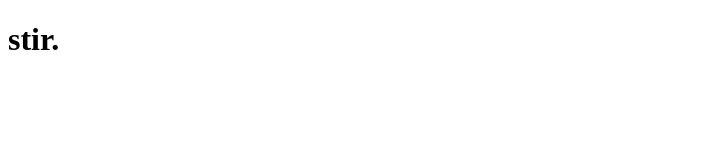
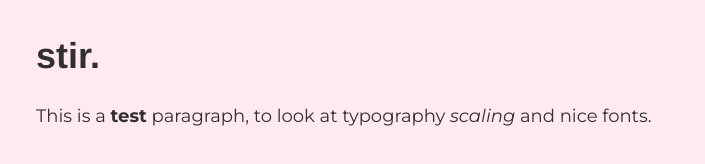
Before and after one commit to varjmes/stir, a Gatsby site: page / in a window 1280 px wide. Shown: the whole page, without its empty margins (0-705 px from the left). Built offline with nearby package versions, Linux system fonts and the light colour scheme; Gatsby itself is replaced by a stand-in of ours; a web font is replaced by a local one.

Commit message:
feat: typography + layout

```diff
--- a/gatsby-config.js
+++ b/gatsby-config.js
@@ -1,3 +1,11 @@
 module.exports = {
-  plugins: [`gatsby-plugin-styled-components`],
+  plugins: [
+    `gatsby-plugin-styled-components`,
+    {
+      resolve: `gatsby-plugin-typography`,
+      options: {
+        pathToConfigModule: `src/typography`,
+      },
+    },
+  ],
 }
--- a/jest.config.js
+++ b/jest.config.js
@@ -21,6 +21,7 @@ module.exports = {
     '!gatsby-config.js',
     '!jest.config.js',
     '!config/*.js',
+    '!src/typography.js',
     '**/*.js',
   ],
   coverageThreshold: {
--- a/package.json
+++ b/package.json
@@ -15,9 +15,12 @@
     "babel-plugin-styled-components": "^1.10.0",
     "gatsby": "2.1.19",
     "gatsby-plugin-styled-components": "^3.0.6",
+    "gatsby-plugin-typography": "^2.2.7",
     "react": "16.8.3",
     "react-dom": "16.8.3",
-    "styled-components": "^4.1.3"
+    "react-typography": "^0.16.18",
+    "styled-components": "^4.1.3",
+    "typography": "^0.16.18"
   },
   "devDependencies": {
     "babel-jest": "24.1.0",
--- /dev/null
+++ b/src/components/Layout/Layout.js
@@ -0,0 +1,19 @@
+import React from 'react'
+import { createGlobalStyle } from 'styled-components'
+
+import { Container } from './styles'
+import Header from './Header/Header'
+
+const GlobalStyles = createGlobalStyle`
+  body {
+    background: #ffebef;
+  }
+`
+
+export default ({ children }) => (
+  <Container>
+    <GlobalStyles />
+    <Header />
+    {children}
+  </Container>
+)
--- /dev/null
+++ b/src/components/Layout/styles.js
@@ -0,0 +1,5 @@
+import styled from 'styled-components'
+
+export const Container = styled.main`
+  margin: 2em;
+`
--- a/src/pages/index.js
+++ b/src/pages/index.js
@@ -1,9 +1,12 @@
-import React, { Fragment } from 'react'
+import React from 'react'
 
-import Header from '../components/Header/Header'
+import Layout from '../components/Layout/Layout'
 
 export default () => (
-  <Fragment>
-    <Header />
-  </Fragment>
+  <Layout>
+    <p>
+      This is a <b>test</b> paragraph, to look at typography <em>scaling</em>{' '}
+      and nice fonts.
+    </p>
+  </Layout>
 )
--- /dev/null
+++ b/src/typography.js
@@ -0,0 +1,37 @@
+import Typography from 'typography'
+
+const typography = new Typography({
+  baseFontSize: '18px',
+  baseLineHeight: 1.5,
+  scaleRatio: 2,
+  headerGray: 10,
+  bodyGray: 20,
+  googleFonts: [
+    {
+      name: 'Muli',
+      styles: [
+        '700',
+      ],
+    },
+    {
+      name: 'Montserrat',
+      styles: [
+        '400',
+        '400i',
+        '700',
+        '700i',
+      ],
+    },
+  ],
+  headerFontFamily: [
+    'Muli',
+    'Helvetica Neue',
+    'Helvetica',
+    'Arial',
+    'sans-serif',
+  ],
+  bodyFontFamily: ['Montserrat', 'Arial', 'sans-serif'],
+  includeNormalize: true
+})
+
+export default typography
```
Also changed, not shown: __tests__/Header.spec.js (+1 -1 lines), __tests__/Layout.spec.js (added, +11 -0 lines), src/components/Layout/Header/Header.js (renamed from src/components/Header/Header.js), src/components/Layout/Header/styles.js (renamed from src/components/Header/styles.js), 3 other files.
